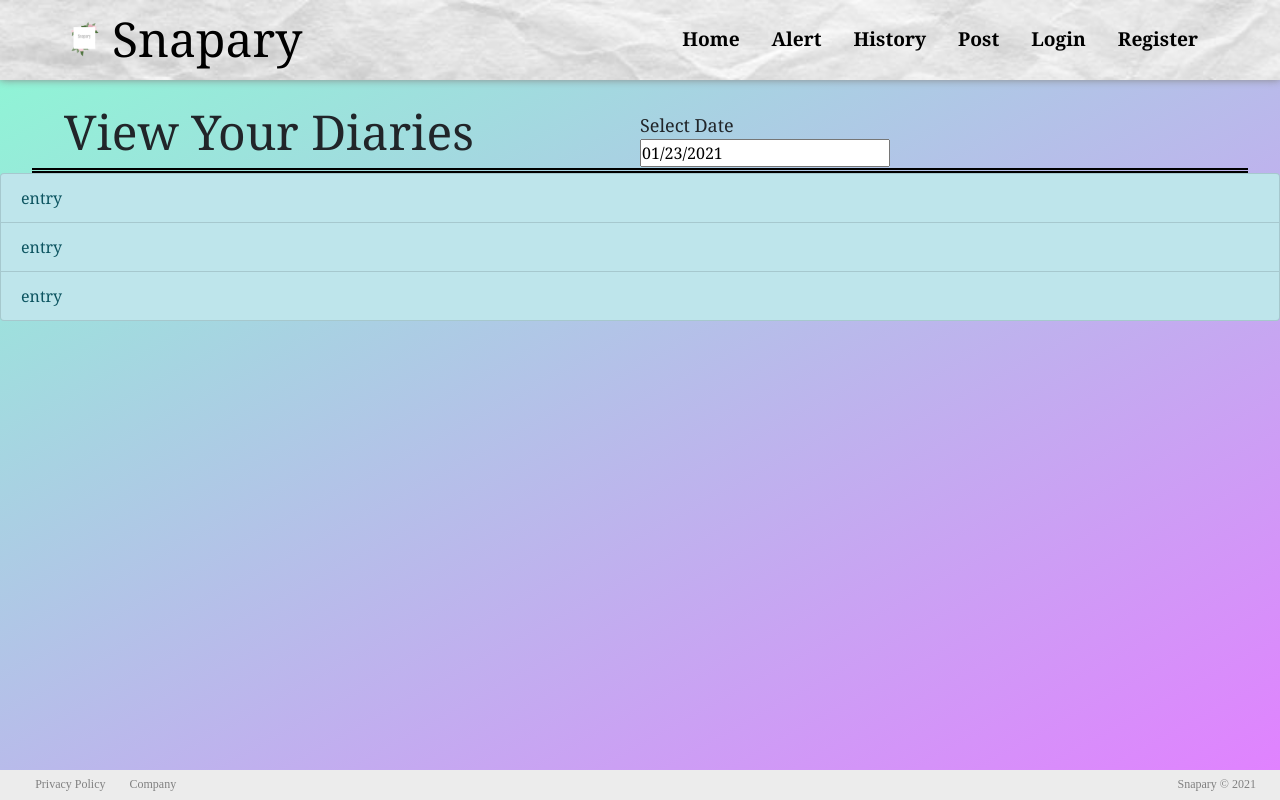
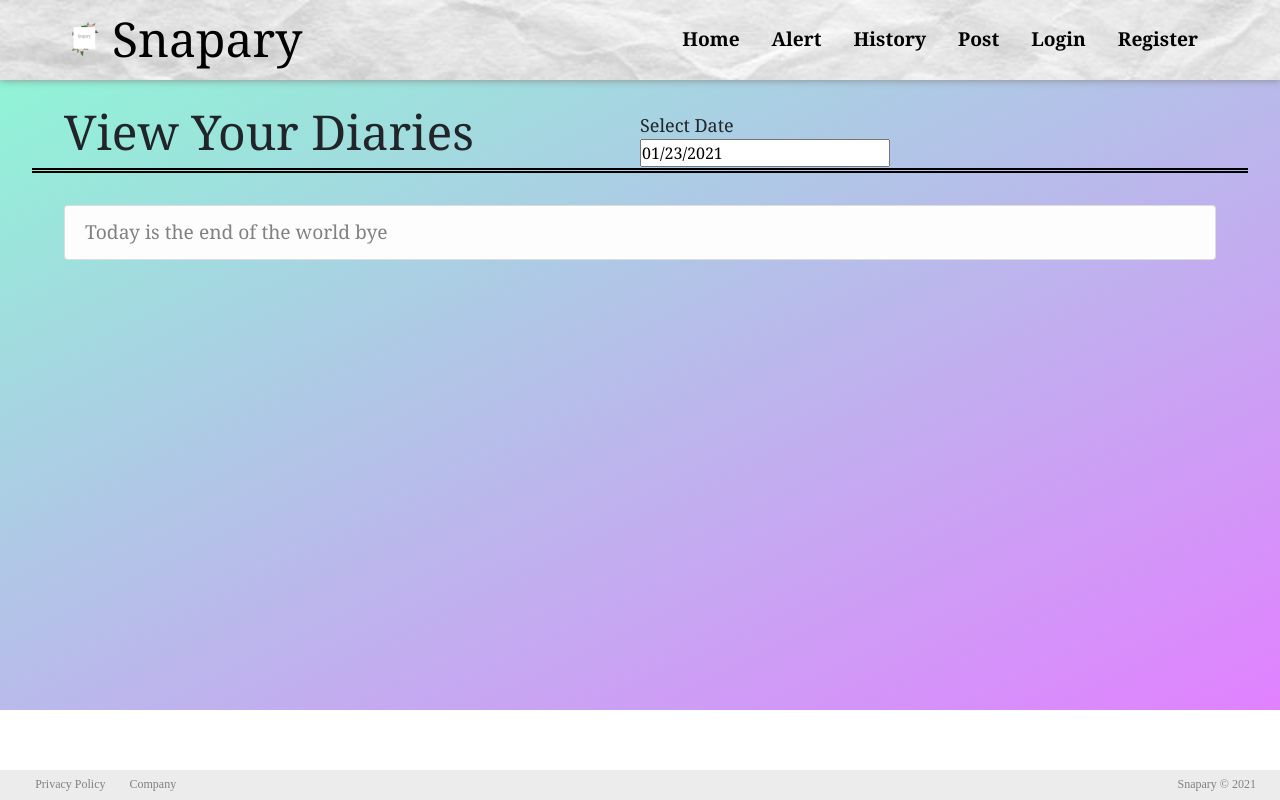
Before and after one commit to snapary/snapary, a React (Create React App) app in the folder snapary-frontend/: page /history in a window 1280 px wide. Built offline with nearby package versions, Linux system fonts and the light colour scheme.

Commit message:
updated build

```diff
--- a/snapary-frontend/src/pages/History/History.css
+++ b/snapary-frontend/src/pages/History/History.css
@@ -4,7 +4,7 @@
     background-image: linear-gradient(to bottom right, #90f4d6 , rgb(225, 129, 255));
     background-repeat: no-repeat;
     background-size: 100%;
-    min-height: 700px;
+    min-height: 630px;
 }
 
 .title-row {
@@ -50,3 +50,10 @@
     font-size: large;
     font-weight: 400;
 }
+
+.list-group {
+    padding-top: 1rem;
+    margin-right: 2rem;
+    margin-left: 2rem;
+    font-size: 1.2rem;
+}
--- a/snapary-frontend/src/pages/History/History.js
+++ b/snapary-frontend/src/pages/History/History.js
@@ -6,10 +6,11 @@ import "react-datepicker/dist/react-datepicker.css";
 
 function History() {
     const [date, setDate] = useState(new Date());
-    const history = ['I am happy', 'Meh ok', 'Died'];
-    const listitems = history.map((entry) =>
-        <ListGroup.Item action variant="info">
-            entry
+    const history1 = ['I am happy', 'Meh ok', 'Died', 'Alive again', 'Doing well, maybe'];
+    const history2 = ['Today is the end of the world bye'];
+    const listitems = (history) => history.map((entry) =>
+        <ListGroup.Item action variant="light">
+            {entry}
         </ListGroup.Item>);
 
     return (
@@ -30,7 +31,7 @@ function History() {
                 </div>
                 <div className="list-group">
                     <ListGroup>
-                        {listitems}
+                        {listitems(history2)}
                     </ListGroup>
                 </div>
             </div>
--- a/snapary-frontend/src/pages/Home/Home.css
+++ b/snapary-frontend/src/pages/Home/Home.css
@@ -11,7 +11,6 @@
 .home-row {
     display: flex;
     flex-direction: row;
-    flex: 40%;
     text-align: center;
     height: 43rem;
 }
@@ -19,7 +18,7 @@
 .home-col {
     display: flex;
     flex-direction: column;
-    flex: 40%;
+    flex: 50%;
     color: rgb(85, 41, 12);
 }
 
--- a/snapary-frontend/src/pages/Login/Login.js
+++ b/snapary-frontend/src/pages/Login/Login.js
@@ -19,7 +19,7 @@ function Login() {
         var jsonData = JSON.stringify({'username': username, 'password': password});
         console.log(jsonData);
 
-        fetch('https://snapary.uc.r.appspot.com/user/signin', {
+        fetch('https://snapary.roydu.ca/api/user/signin', {
             method: 'POST',
             headers: {
                 'Content-Type': 'application/json'
```
Also changed, not shown: 2 other files (tests, documents, lock files or other folders).
